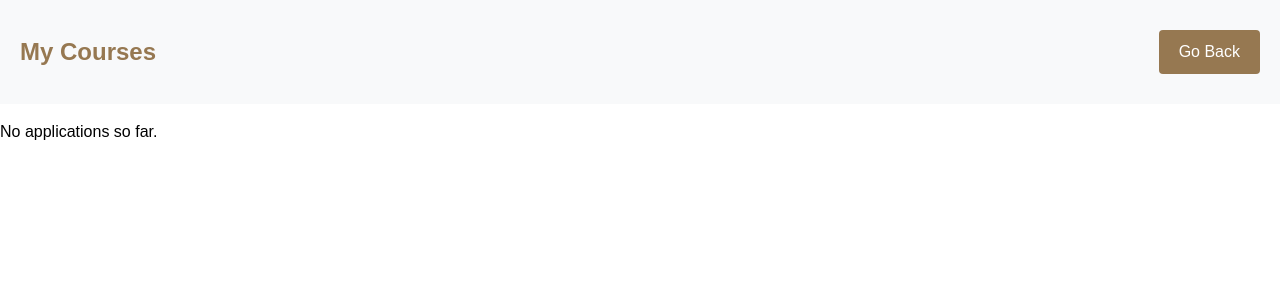
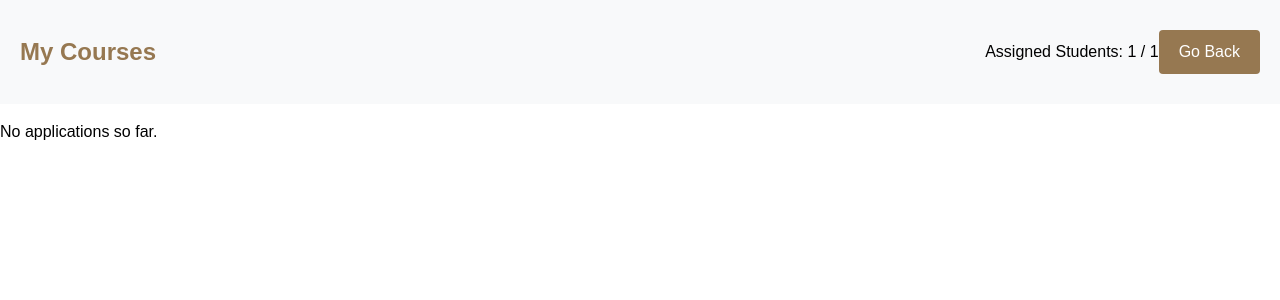
Before and after one commit to CSCI3356Spring2023/BugHugger, a Django app: page /view_apps/applications/1/ in a window 1280 px wide. Shown: the part 44-344 px from the top of the page. Run offline with Django 4.2, Linux system fonts and the light colour scheme; tables that the repository leaves empty hold one stand-in row (values such as "Sample post").

Commit message:
professor can assign TAs to courses

```diff
--- a/TAapp/view_apps/models.py
+++ b/TAapp/view_apps/models.py
@@ -17,7 +17,7 @@ class Course(models.Model):
     num_tas = models.IntegerField()
     assigned_to_email = models.CharField(max_length=100)
     applications = models.CharField(max_length=1000, default="")
-    assigned_students = models.CharField(max_length=1000, default="")
+    assigned_students = models.CharField(max_length=1000, default="", blank = True)
 
     def __str__(self):
         return self.course_id
--- a/TAapp/view_apps/templates/view_apps/applications.html
+++ b/TAapp/view_apps/templates/view_apps/applications.html
@@ -11,7 +11,7 @@
 </nav>
 <div class = "interface-container">
     <p> My Courses </p>
-    <p> </p>
+    <p> Assigned Students: {{num_assigned}} / {{current_course.num_tas}}</p>
         <a href="{%url 'view_apps:professor' %}" > Go Back</a>
 </div>
 {% if applications_list %}
@@ -22,7 +22,23 @@
             {{application.office_hours}}
             {{application.why_ta}}
         </div>
+        <p class = "apply-button">
+                <a href="{%url 'view_apps:assign_student' current_course application.user.username%}">
+                    <p>Assign Student</p>
+                </a>
+        </p>
     {% endfor %}
 {% else %}
     <p>No applications so far.</p>
 {% endif %}
+{% if assigned_applications_list %}
+    ASSIGNED APPLICATIONS for {{id}}
+    {% for application in assigned_applications_list %}
+        <div>
+            {{application.user.username}}
+            {{application.office_hours}}
+            {{application.why_ta}}
+        </div>
+        <p>ASSIGNED</p>
+    {% endfor %}
+{% endif %}
--- a/TAapp/view_apps/urls.py
+++ b/TAapp/view_apps/urls.py
@@ -10,6 +10,7 @@ urlpatterns = [
     path('create_course', views.create_course, name='create_course'),
     path('apply/<str:id>/', views.apply, name='apply'),
     path('applications/<str:id>/', views.applications, name='applications'),
+    path('applications/<str:id>/<str:name>', views.assign_student, name='assign_student'),
     path('logoff', views.logoff, name='logoff'),
 
 ]
--- a/TAapp/view_apps/views.py
+++ b/TAapp/view_apps/views.py
@@ -51,13 +51,50 @@ def index(request):
 
 def applications(request, id):
     user = request.user
-    applications_id_list = Course.objects.all().get(course_id=id).applications.split()
+    current_course = Course.objects.all().get(course_id=id)
+    applications_id_list = current_course.applications.split()
+    assigned_students_string = current_course.assigned_students
+    if assigned_students_string == "":
+        assigned_students_list = []
+        num_assigned = 0
+    else:
+        assigned_students_list = assigned_students_string.split()
+        num_assigned = len(assigned_students_list)
     applications_list = []
+    assigned_applications_list = []
     for a in applications_id_list:
         if App.objects.all().filter(id = a).exists():
-            applications_list.append(App.objects.all().get(id = a))
-    context = {"applications_list": applications_list, "id": id}
+            current_app = App.objects.all().get(id = a)
+            if current_app.user.username in assigned_students_list:
+                assigned_applications_list.append(current_app)
+            else: applications_list.append(current_app)
+    context = {"applications_list": applications_list,
+               "assigned_applications_list": assigned_applications_list,
+               "id": id,
+               "num_assigned": num_assigned,
+               "assigned_students_list": assigned_students_list,
+               "current_course": current_course}
     return render(request, 'view_apps/applications.html', context)
+
+def assign_student(request, id, name):
+    user = request.user
+    current_course = Course.objects.all().get(course_id=id)
+    applications_id_list = current_course.applications.split()
+    assigned_students_string = current_course.assigned_students
+    num_tas = current_course.num_tas
+    if assigned_students_string == "":
+        assigned_students_list = []
+        num_assigned = 0
+    else:
+        assigned_students_list = assigned_students_string.split()
+        num_assigned = len(assigned_students_list)
+
+    if name not in assigned_students_list and num_assigned < num_tas:
+        assigned_students_list.append(name)
+        updated_assigned = " ".join(assigned_students_list)
+        current_course.assigned_students = updated_assigned
+        current_course.save()
+    return applications(request, id)
 def create_course(request):
     if request.method == "POST":
         email = request.user.username
```
Also changed, not shown: TAapp/view_apps/migrations/0018_alter_app_id_alter_course_assigned_students.py (added).
